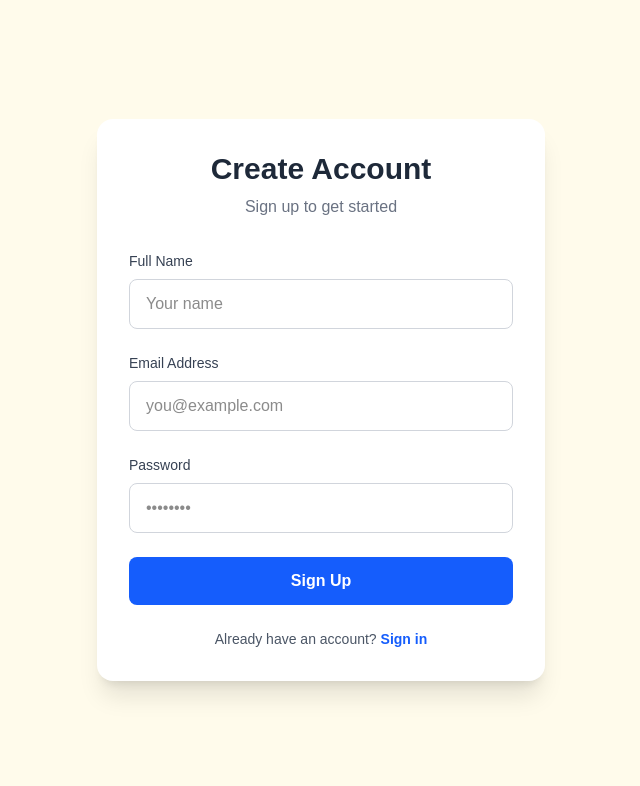
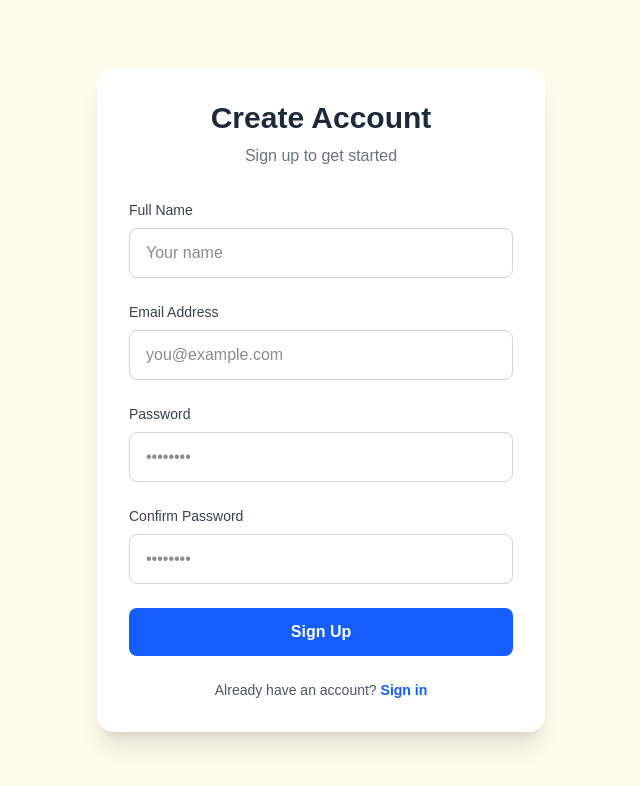
Before and after one commit to yasasmihiraj/To-Do-Frontend, a Next.js app: page /register in a window 1280 px wide. Shown: the top 786 px of the page, without its empty margins (319-959 px from the left). Built offline with nearby package versions, Linux system fonts and the light colour scheme.

Commit message:
modify registration form

```diff
--- a/src/app/register/page.tsx
+++ b/src/app/register/page.tsx
@@ -120,6 +120,21 @@ export default function RegisterPage() {
               />
             </div>
 
+            <div>
+              <label className="block text-sm font-medium text-gray-700 mb-2">
+                Confirm Password
+              </label>
+              <input
+                type="password"
+                placeholder="••••••••"
+                className="w-full px-4 py-3 border border-gray-300 rounded-lg focus:ring-2 focus:ring-blue-500 focus:border-transparent outline-none transition"
+                value={passwordConfirmation}
+                onChange={e => setPasswordConfirmation(e.target.value)}
+                required
+                minLength={6}
+              />
+            </div>
+
             <button
               type="submit"
               disabled={loading}
```
